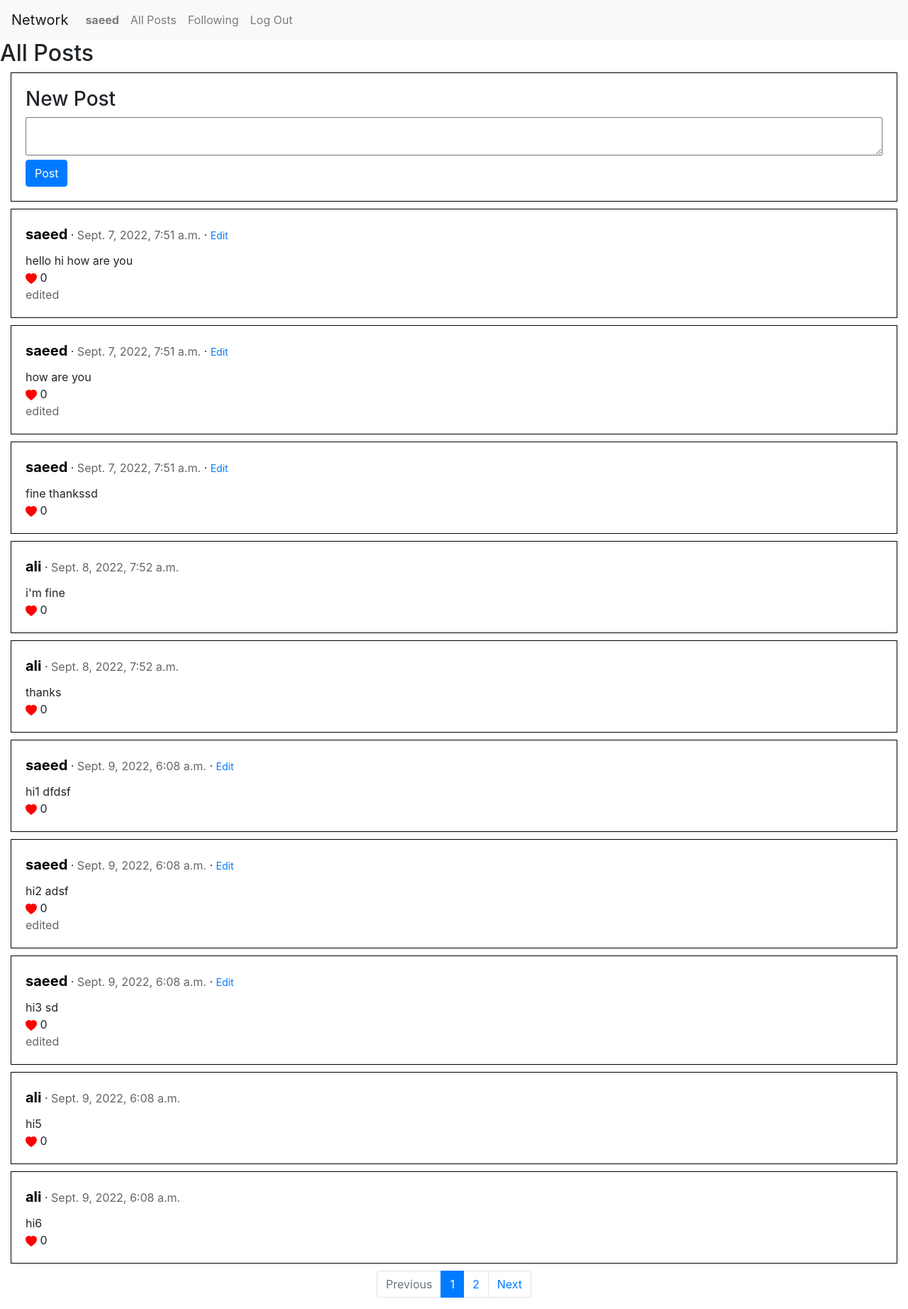
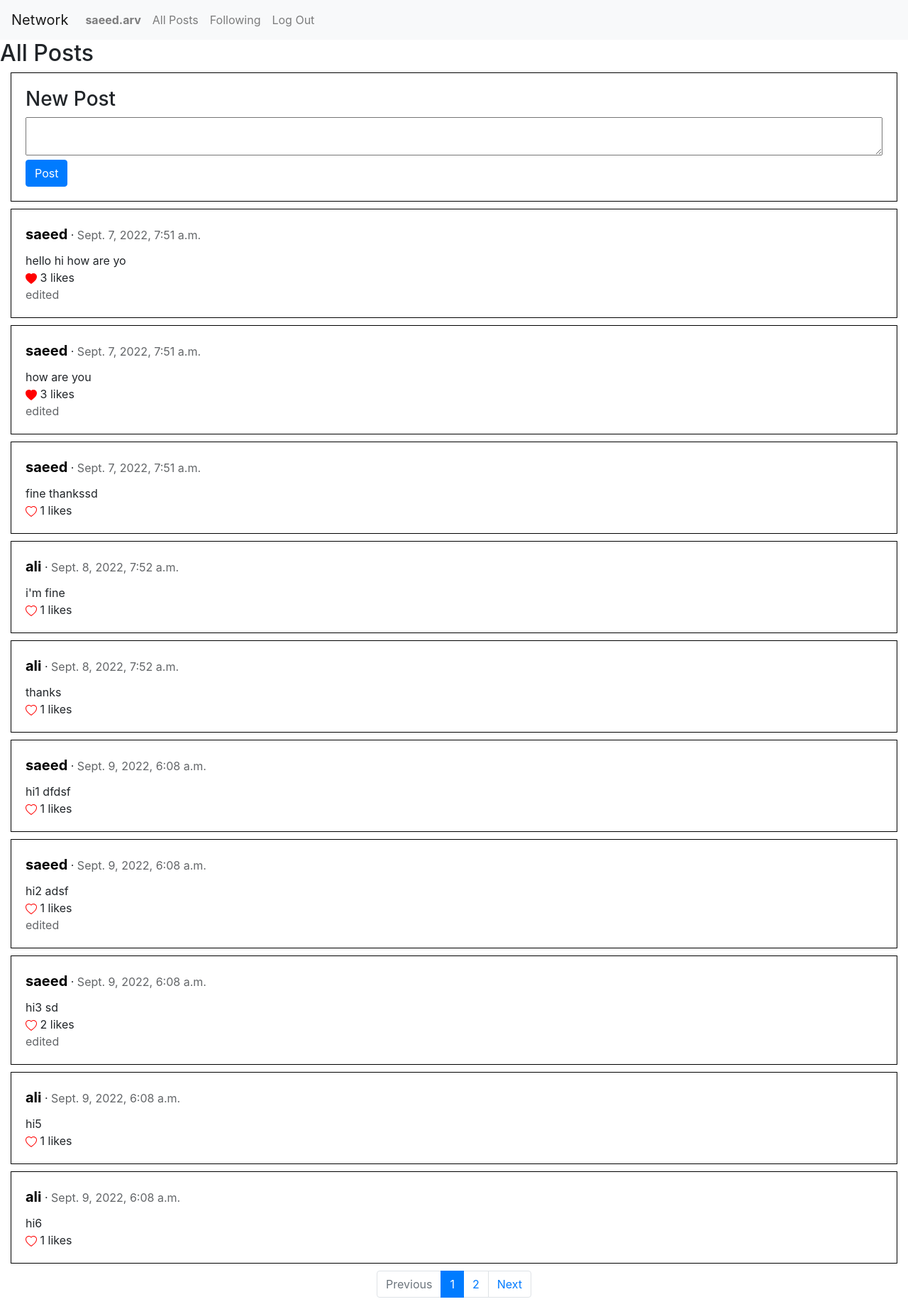
Before and after one commit to SaeedARV/CS50W, a Django app: page / in a window 1280 px wide. Shown: the whole page at 71% size. Run offline with Django 3.2, Linux system fonts and the light colour scheme; a user stored in the database is signed in; data comes from the database, SQL or seed files in the repository; some libraries are stand-ins or nearby versions.

Commit message:
complete “Like” and “Unlike” specification

```diff
--- a/Project4/network/admin.py
+++ b/Project4/network/admin.py
@@ -1,3 +1,7 @@
 from django.contrib import admin
 
-# Register your models here.
+from .models import User, Post, Follow
+
+admin.site.register(User)
+admin.site.register(Post)
+admin.site.register(Follow)
--- a/Project4/network/models.py
+++ b/Project4/network/models.py
@@ -10,7 +10,7 @@ class Post(models.Model):
     poster = models.ForeignKey(User, on_delete=models.CASCADE, related_name="post")
     content = models.CharField(max_length=5000)
     date = models.DateTimeField(default=timezone.now)
-    likes = models.IntegerField(default=0)
+    likedBy = models.ManyToManyField(User, blank=True, related_name="likes")
     isEdited = models.BooleanField(default=False)
 
 class Follow(models.Model):
--- a/Project4/network/static/network/index.js
+++ b/Project4/network/static/network/index.js
@@ -1,10 +1,12 @@
 document.addEventListener('DOMContentLoaded', function () {
-    let editTag = document.querySelectorAll('.edit');
+    document.querySelectorAll('.edit').forEach(ed => {
+        ed.onclick = () => edit(ed);
+    });
+});
 
-    editTag.forEach(ed => {
-        ed.onclick = (event) => {
-
-            const post = event.target.parentElement.parentElement;
+function edit(ed) {
+    console.log(ed)
+    const post = ed.parentElement.parentElement;
     post.style.display = 'none';
 
     const text = post.children[1].innerHTML;
@@ -20,7 +22,7 @@ document.addEventListener('DOMContentLoaded', function () {
         `;
 
     const submit = edit.children[0].children[1];
-            submit.addEventListener('click', function() {
+    submit.addEventListener('click', function () {
         edit.children[0].children[0].innerHTML = edit.children[0].children[0].value;
         edit.style.display = 'none';
 
@@ -30,5 +32,37 @@ document.addEventListener('DOMContentLoaded', function () {
         post.style.display = 'block';
     })
 }
+
+function like(post_id){
+    let id = post_id;
+    fetch(`/updateLike`, {
+        method: "POST",
+        body: JSON.stringify({
+            post_id: id
           })
-});
+    })
+        .then(response => response.json())
+        .then(data => {
+            const likes = data.likesCount;
+            const isLiked = data.isLiked;
+            const likesTag = document.getElementById("likeButton_"+id).parentElement;
+
+             if (!isLiked) {
+                likesTag.innerHTML = `
+                <svg class="likeButton" color="red" id="likeButton_${id}" onclick="like(${id})" xmlns="http://www.w3.org/2000/svg" width="16" height="16" fill="currentColor" class="bi bi-heart" viewBox="0 0 16 16">
+                <path d="m8 2.748-.717-.737C5.6.281 2.514.878 1.4 3.053c-.523 1.023-.641 2.5.314 4.385.92 1.815 2.834 3.989 6.286 6.357 3.452-2.368 5.365-4.542 6.286-6.357.955-1.886.838-3.362.314-4.385C13.486.878 10.4.28 8.717 2.01L8 2.748zM8 15C-7.333 4.868 3.279-3.04 7.824 1.143c.06.055.119.112.176.171a3.12 3.12 0 0 1 .176-.17C12.72-3.042 23.333 4.867 8 15z"/>
+                </svg>
+                ${likes} likes
+                `
+            }
+            else{
+                likesTag.innerHTML = `
+                <svg class="likeButton" color="red" id="likeButton_${id}" onclick="like(${id})" xmlns="http://www.w3.org/2000/svg" width="16" height="16" fill="currentColor" class="bi bi-heart-fill" viewBox="0 0 16 16">
+                <path fill-rule="evenodd" d="M8 1.314C12.438-3.248 23.534 4.735 8 15-7.534 4.736 3.562-3.248 8 1.314z"/>
+                </svg>
+                ${likes} likes
+                `
+            }
+
+        })
+}
--- a/Project4/network/static/network/styles.css
+++ b/Project4/network/static/network/styles.css
@@ -45,8 +45,12 @@ a.edit:hover {
     cursor: pointer;
 }
 
+.likeButton {
+    cursor: pointer;
+    width: fit-content;
+}
+
 .edited {
     opacity: 0.7;
     bottom: 2;
-
 }
--- a/Project4/network/templates/network/index.html
+++ b/Project4/network/templates/network/index.html
@@ -26,9 +26,24 @@
                     {% endif %}
                     </div>
                     <div class="content">{{ post.content }}</div>
-                    <div class="likes"><svg color="red" xmlns="http://www.w3.org/2000/svg" width="16" height="16" fill="currentColor" class="bi bi-heart-fill" viewBox="0 0 16 16">
-                        <path fill-rule="evenodd" d="M8 1.314C12.438-3.248 23.534 4.735 8 15-7.534 4.736 3.562-3.248 8 1.314z"/>
-                    </svg> {{ post.likes }}</div>
+                    <div class="likes">
+                        {% if user.is_authenticated %}
+                            {% if user in post.likedBy.all %}
+                                <svg class="likeButton" color="red" id="likeButton_{{post.id}}" onclick="like('{{post.id}}')" xmlns="http://www.w3.org/2000/svg" width="16" height="16" fill="currentColor" class="bi bi-heart-fill" viewBox="0 0 16 16">
+                                <path fill-rule="evenodd" d="M8 1.314C12.438-3.248 23.534 4.735 8 15-7.534 4.736 3.562-3.248 8 1.314z"/>
+                                </svg>
+                            {% else %}
+                                <svg class="likeButton" color="red" id="likeButton_{{post.id}}" onclick="like('{{post.id}}')" xmlns="http://www.w3.org/2000/svg" width="16" height="16" fill="currentColor" class="bi bi-heart" viewBox="0 0 16 16">
+                                <path d="m8 2.748-.717-.737C5.6.281 2.514.878 1.4 3.053c-.523 1.023-.641 2.5.314 4.385.92 1.815 2.834 3.989 6.286 6.357 3.452-2.368 5.365-4.542 6.286-6.357.955-1.886.838-3.362.314-4.385C13.486.878 10.4.28 8.717 2.01L8 2.748zM8 15C-7.333 4.868 3.279-3.04 7.824 1.143c.06.055.119.112.176.171a3.12 3.12 0 0 1 .176-.17C12.72-3.042 23.333 4.867 8 15z"/>
+                                </svg>
+                            {% endif %}
+                        {% else %}
+                            <svg color="red" xmlns="http://www.w3.org/2000/svg" width="16" height="16" fill="currentColor" class="bi bi-heart-fill" viewBox="0 0 16 16">
+                            <path fill-rule="evenodd" d="M8 1.314C12.438-3.248 23.534 4.735 8 15-7.534 4.736 3.562-3.248 8 1.314z"/>
+                            </svg>
+                        {% endif %}
+                        {{ post.likedBy.all|length }} likes
+                    </div>
                     <div class="edited">
                         {% if post.isEdited %}
                         edited
--- a/Project4/network/urls.py
+++ b/Project4/network/urls.py
@@ -12,4 +12,5 @@ urlpatterns = [
     path("follow/<int:profileUser_id>", views.follow, name="follow"),
     path("following", views.followingPosts, name="followingPosts"),
     path("editPost/<int:post_id>", views.editPost, name="editPost"),
+    path("updateLike", views.updateLike, name="updateLike"),
 ]
--- a/Project4/network/views.py
+++ b/Project4/network/views.py
@@ -1,3 +1,4 @@
+import json
 from django.contrib.auth import authenticate, login, logout
 from django.db import IntegrityError
 from django.http import HttpResponse, HttpResponseRedirect, JsonResponse
@@ -8,6 +9,7 @@ from django.utils import timezone
 from django.views.decorators.csrf import csrf_exempt
 from .models import User, Post, Follow
 
+# TODO: reverse order of posts
 
 def index(request):
     if request.method == "POST":
@@ -150,3 +152,26 @@ def editPost(request, post_id):
             return HttpResponse(status=404)
     else:
         return HttpResponse(status=400)
+
+@csrf_exempt
+def updateLike(request):
+    if request.method == 'POST':
+        data = json.loads(request.body)
+        post_id = data.get('post_id')
+        try:
+            post = Post.objects.get(id=post_id)
+        except:
+            print(post_id)
+        isLiked = False
+
+        if (request.user.likes.filter(pk=post_id).exists()):
+            post.likedBy.remove(request.user)
+        else:
+            post.likedBy.add(request.user)
+            isLiked = True
+
+        post.save()
+
+        return JsonResponse({"isLiked": isLiked, "likesCount": post.likedBy.all().count()}, status=200)
+    else:
+        return HttpResponse(status=400)
```
Also changed, not shown: Project4/network/templates/network/followingPosts.html (+12 -3 lines), Project4/network/templates/network/profilePage.html (+12 -3 lines), Project4/db.sqlite3, Project4/network/migrations/0005_like.py (added), Project4/network/migrations/0006_remove_post_likes_post_likedby_delete_like.py (added). Lines whose indentation alone changed are shown as unchanged.
